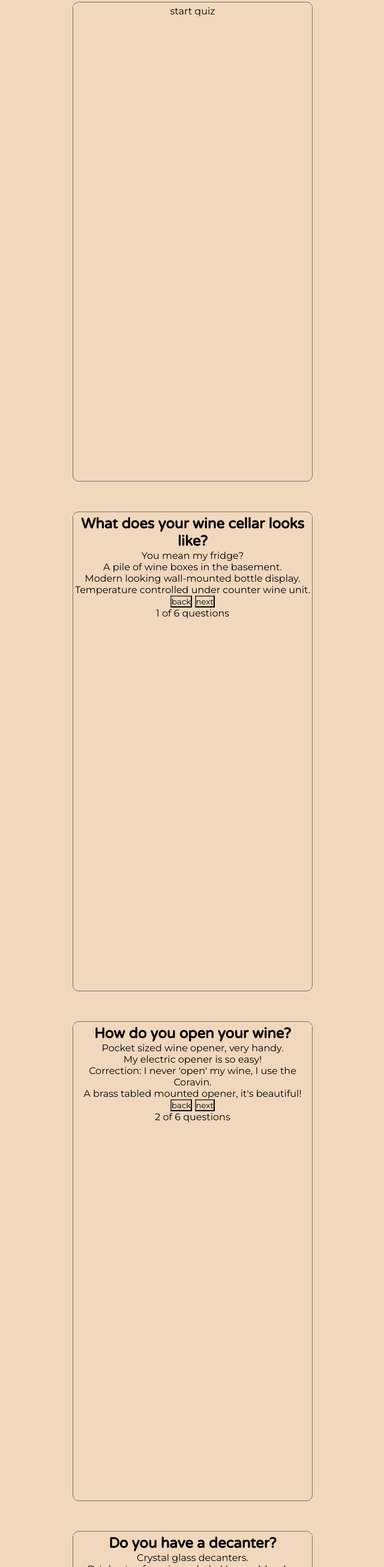
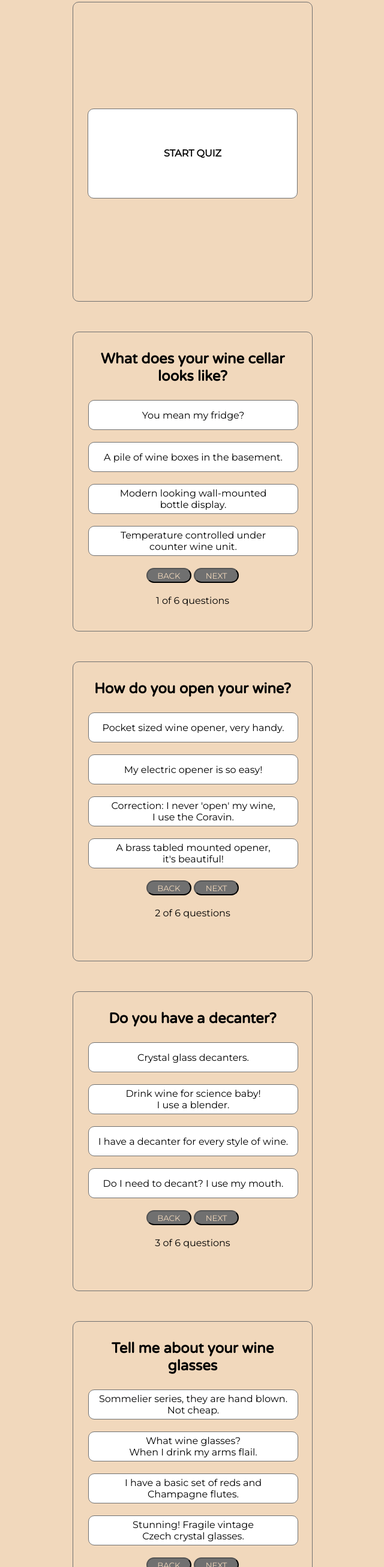
Before and after one commit to MarianneUK/WineQuiz, a plain HTML site: page index.html in a window 1280 px wide. Shown: the part 187-2800 px from the top of the page at 60% size, without its empty margins (319-959 px from the left). Drawn offline with Linux system fonts and the light colour scheme.

Commit message:
Add remaining style to questions and buttons

```diff
--- a/assets/css/style.css
+++ b/assets/css/style.css
@@ -31,7 +31,7 @@ h1, h2 {
 }
 
 .quiz-box {
-    height: 800px;
+    height: 500px;
     width: 400px;
     margin-top: 50px;
     background: #F1D8BC;
@@ -43,3 +43,60 @@ h1, h2 {
     margin-left: auto;
     margin-right: auto;
 }
+
+.start-quiz {
+    height: 150px;
+    width: 350px;
+    background: white;
+    border: solid 1px #707070;
+    border-radius: 10px;
+    text-align: center;
+    text-transform: uppercase;
+    font-weight: bold;
+    display: flex;
+    align-items: center;
+    justify-content: center;
+}
+
+.start {
+    display: flex;
+    align-items: center;
+    justify-content: center;
+}
+
+h2 {
+    margin: 25px;
+}
+
+.option {
+    height: 50px;
+    width: 350px;
+    background: white;
+    border: solid 1px #707070;
+    border-radius: 10px;
+    text-align: center;
+    display: flex;
+    align-items: center;
+    justify-content: center;
+    margin-top: 20px;
+    margin-left: 25px;
+}
+
+button {
+    height: 25px;
+    width: 75px;
+    background: #707070;
+    border-radius: 25px;
+    text-align: center;
+    color: #F1D8BC;
+    text-transform: uppercase;
+    margin-top: 20px;
+}
+
+.ques-count {
+    margin-top: 20px;
+}
+
+footer {
+    height: 50px;
+}
--- a/index.html
+++ b/index.html
@@ -13,11 +13,11 @@
 <body>
     <header>
         <div class="header">
-            <h1>What kind of wine drinker are you?</h1>
+            <h1>What kind of <br>wine drinker are you?</h1>
         </div>
     </header>
 
-    <div class="quiz-box">
+    <div class="quiz-box start">
         <div class="start-quiz">start quiz</div>
     </div>
 
@@ -25,55 +25,55 @@
         <h2>What does your wine cellar looks like?</h2>
         <div class="option type1">You mean my fridge?</div>
         <div class="option type3">A pile of wine boxes in the basement.</div>
-        <div class="option type2">Modern looking wall-mounted bottle display.</div>
-        <div class="option type4">Temperature controlled under counter wine unit.</div>
+        <div class="option type2">Modern looking wall-mounted<br> bottle display.</div>
+        <div class="option type4">Temperature controlled under<br> counter wine unit.</div>
         <button class="back">back</button>
         <button class="next">next</button>
-        <footer>1 of 6 questions</footer>
+        <div class="ques-count">1 of 6 questions</div>
     </div>
 
     <div class="quiz-box question2">
         <h2>How do you open your wine?</h2>
         <div class="option type3">Pocket sized wine opener, very handy.</div>
         <div class="option type1">My electric opener is so easy!</div>
-        <div class="option type4">Correction: I never 'open' my wine, I use the Coravin.</div>
-        <div class="option type2">A brass tabled mounted opener, it's beautiful!</div>
+        <div class="option type4">Correction: I never 'open' my wine,<br> I use the Coravin.</div>
+        <div class="option type2">A brass tabled mounted opener,<br> it's beautiful!</div>
         <button class="back">back</button>
         <button class="next">next</button>
-        <footer>2 of 6 questions</footer>
+        <div class="ques-count">2 of 6 questions</div>
     </div>
 
     <div class="quiz-box question3">
         <h2>Do you have a decanter?</h2>
         <div class="option type2">Crystal glass decanters.</div>
-        <div class="option type3">Drink wine for science baby! I use a blender.</div>
+        <div class="option type3">Drink wine for science baby!<br> I use a blender.</div>
         <div class="option type4">I have a decanter for every style of wine.</div>
         <div class="option type1">Do I need to decant? I use my mouth.</div>
         <button class="back">back</button>
         <button class="next">next</button>
-        <footer>3 of 6 questions</footer>
+        <div class="ques-count">3 of 6 questions</div>
     </div>
 
     <div class="quiz-box question4">
         <h2>Tell me about your wine glasses</h2>
-        <div class="option type4">Sommelier series, they are hand blown. Not cheap.</div>
-        <div class="option type1">What wine glasses? When I drink my arms flail.</div>
-        <div class="option type3">I have a basic set of reds and Champagne flutes.</div>
-        <div class="option type2">Stunning! Fragile vintage Czech crystal glasses.</div>
+        <div class="option type4">Sommelier series, they are hand blown.<br> Not cheap.</div>
+        <div class="option type1">What wine glasses?<br> When I drink my arms flail.</div>
+        <div class="option type3">I have a basic set of reds and<br> Champagne flutes.</div>
+        <div class="option type2">Stunning! Fragile vintage<br> Czech crystal glasses.</div>
         <button class="back">back</button>
         <button class="next">next</button>
-        <footer>4 of 6 questions</footer>
+        <div class="ques-count">4 of 6 questions</div>
     </div>
 
     <div class="quiz-box question5">
         <h2>How do you ready your glasses?</h2>
         <div class="option type1">Ready my glasses? What are you talking about?</div>
         <div class="option type3">Flour sacks are ten a penny, I use them all the time.</div>
-        <div class="option type2">I don't use my glasses. I don't want them to break!</div>
-        <div class="option type4">I use a special wine glass polishing cloth of course!</div>
+        <div class="option type2">I don't use my glasses.<br> I don't want them to break!</div>
+        <div class="option type4">I use a special wine glass<br> polishing cloth of course!</div>
         <button class="back">back</button>
         <button class="next">next</button>
-        <footer>5 of 6 questions</footer>
+        <div class="ques-count">5 of 6 questions</div>
     </div>
 
     <div class="quiz-box question6">
@@ -84,28 +84,10 @@
         <div class="option type1">In the recycling bin with the other ten.</div>
         <button class="back">back</button>
         <button class="next">next</button>
-        <footer>6 of 6 questions</footer>
+        <div class="ques-count">6 of 6 questions</div>
     </div>
 
-</body>
-</html>
-
-    <div class="result_box">
-        <div class="icon">
-            <i class="grocery fas fa-shopping-cart"></i>
-            <i class="art fas fa-palette"></i>
-            <i class="geek fas fa-vial"></i>
-            <i class="snob fas fa-wine-glass-alt"></i>
-        </div>
-        <div class="complete_text">You've completed the Quiz!</div>
-        <div class="score_text">
-            <!-- score result from JavaScript -->
-        </div>
-        <div class="buttons">
-            <button class="restart">Restart Quiz</button>
-            <button class="quit">Quit Quiz</button>
-        </div>
-    </div>
+    <footer></footer>
 
     <!-- font awesome script -->
     <script src="https://kit.fontawesome.com/3c9e45ada9.js" crossorigin="anonymous"></script>
```
